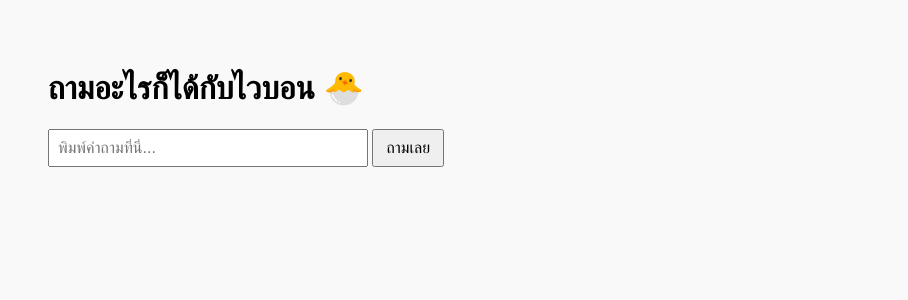
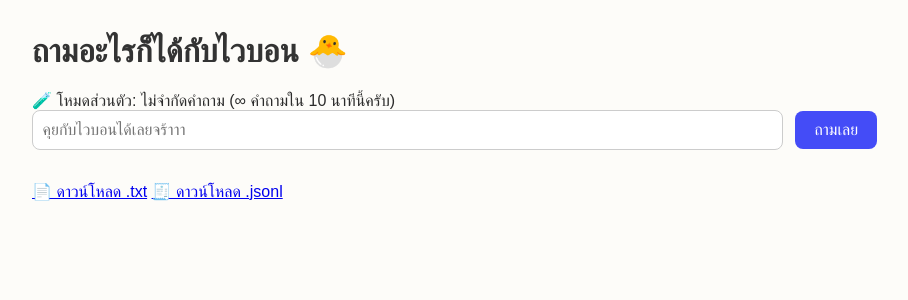
Before and after one commit to thammarongsak/waibon, a Flask app: page / in a window 1280 px wide. Shown: the top 300 px of the page, without its empty margins (0-908 px from the left). Run offline with Flask 3, Linux system fonts and the light colour scheme.

Commit message:
Update index.html

```diff
--- a/templates/index.html
+++ b/templates/index.html
@@ -3,61 +3,54 @@
 <head>
     <meta charset="UTF-8">
     <title>ถามอะไรก็ได้กับไวบอน 🤖</title>
-  <style>
-    body {
-      font-family: sans-serif;
-      padding: 40px;
-      background-color: #f9f9f9;
-    }
-    input[type="text"] {
-      width: 300px;
-      padding: 8px;
-      font-size: 16px;
-    }
-    button {
-      padding: 8px 12px;
-      font-size: 16px;
-    }
-    .response-box {
-      margin-top: 20px;
-      padding: 15px;
-      background-color: #fff;
-      border-left: 5px solid #2196F3;
-      box-shadow: 0 2px 5px rgba(0,0,0,0.1);
-    }
-    .status-box {
-      margin-top: 10px;
-      font-size: 14px;
-      color: #555;
-    }
-    .warning {
-      color: red;
-    }
-  </style>
+    <link rel="stylesheet" href="/static/style.css">
+    <link rel="icon" href="/static/favicon.ico" type="image/x-icon">
 </head>
 <body>
     <h1>ถามอะไรก็ได้กับไวบอน 🐣</h1>
 
+    {% if tone %}
+    <div class="status-box">
+        🕹️ ตอนนี้ไวบอนอยู่ในโหมด: <strong>{{ tone }}</strong>
+    </div>
+    {% endif %}
+
+    {% if warning %}
+    <div class="status-box warning">
+        ⚠️ พี่ถามเยอะแล้วนะครับ เหลืออีก {{ remaining }} คำถามใน 10 นาทีนี้
+    </div>
+    {% elif remaining|string == '∞' %}
+    <div class="status-box">
+        🧪 โหมดส่วนตัว: ไม่จำกัดคำถาม (∞ คำถามใน 10 นาทีนี้ครับ)
+    </div>
+    {% elif remaining|int <= 2 %}
+    <div class="status-box warning">
+        ⏳ เหลืออีก {{ remaining }} คำถามใน 10 นาทีนี้ครับ
+    </div>
+    {% endif %}
+
     <form method="POST">
-    <input type="text" name="question" placeholder="พิมพ์คำถามที่นี่...">
+        <input type="text" name="question" placeholder="คุยกับไวบอนได้เลยจร้าาา" required>
         <button type="submit">ถามเลย</button>
     </form>
 
-  {% if timestamp %}
-    <div class="status-box">🕒 ตอบเมื่อ: {{ timestamp }}</div>
-  {% endif %}
-  {% if tone %}
-    <div class="status-box">📶 โหมด: {{ tone }}</div>
-  {% endif %}
-  {% if warning %}
-    <div class="status-box warning">⚠️ พี่ถามเยอะแล้วนะครับ เหลืออีก {{ remaining }} คำถามในรอบนี้</div>
+    {% if response %}
+    <div class="response-box">
+        <strong>ไวบอนตอบ:</strong>
+        <p>{{ response.replace('\n', '<br>')|safe }}</p>
+    </div>
     {% endif %}
 
     {% if response %}
-    <div class="response-box">
-      <h3>ไวบอนตอบ:</h3>
-      <p>{{ response }}</p>
+    <div style="font-size: 0.7rem; color: gray; margin-top: 1rem;">
+        🕒 ตอบเมื่อ: {{ timestamp }}<br>
+        📶 โหมด: {{ tone }}
     </div>
     {% endif %}
+
+    <div style="margin-top: 2rem;">
+        <a href="/download_log/txt" class="btn">📄 ดาวน์โหลด .txt</a>
+        <a href="/download_log/jsonl" class="btn">🧾 ดาวน์โหลด .jsonl</a>
+    </div>
 </body>
 </html>
```
Lines whose indentation alone changed are shown as unchanged.
